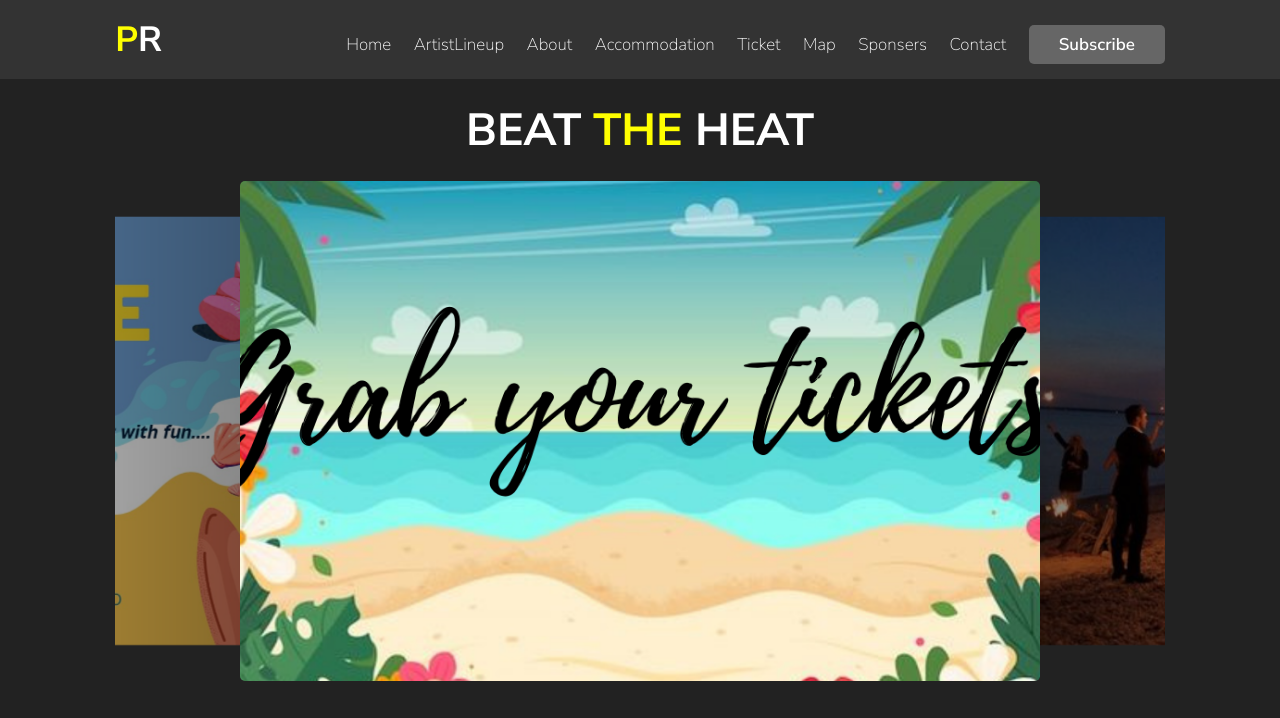
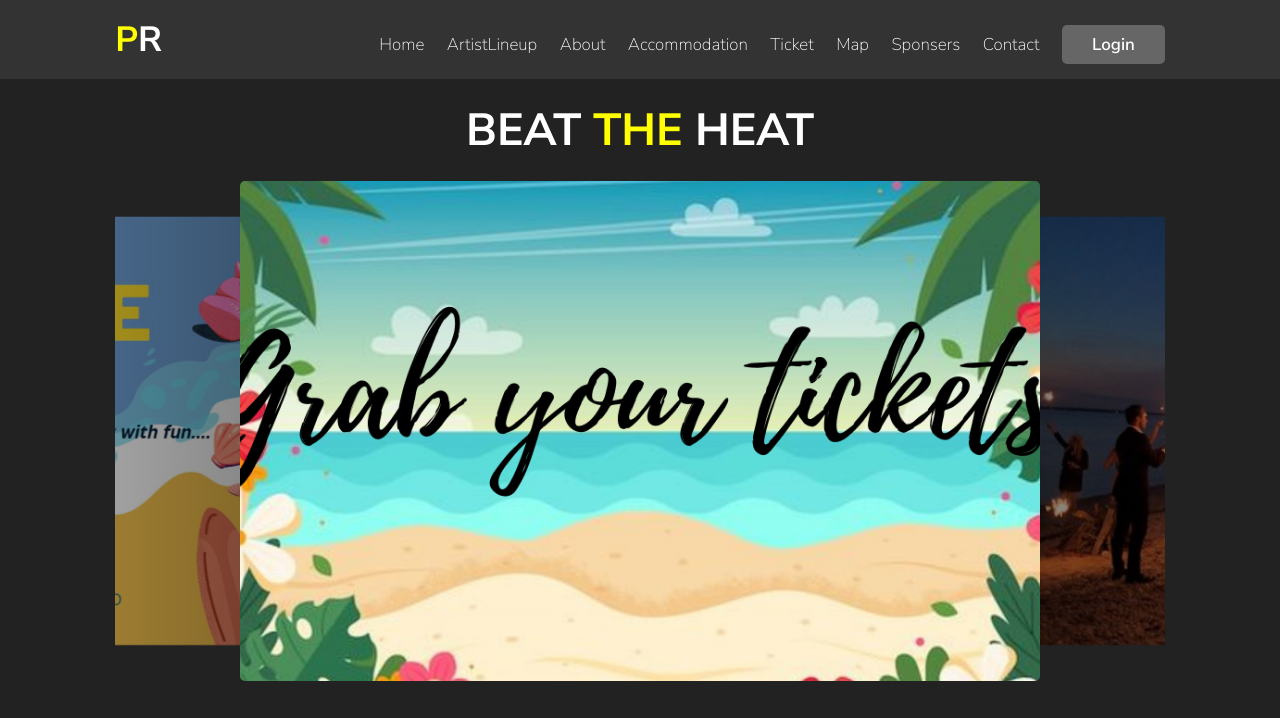
Before and after one commit to PT-02/Event-Website, a plain HTML site: page basic2.0.html in a window 1280 px wide. Shown: the top 718 px of the page. Drawn offline with nearby package versions, Linux system fonts and the light colour scheme.

Commit message:
Update basic2.0.html

```diff
--- a/basic2.0.html
+++ b/basic2.0.html
@@ -24,7 +24,7 @@
             <a href="#Map">Map</a>
             <a href="#sponser">Sponsers</a>
             <a href="#Contact">Contact</a>
-            <a href="#a" class="btn">Subscribe</a>
+            <a href="#a" class="btn">Login</a>
 
 
         </nav>
```
